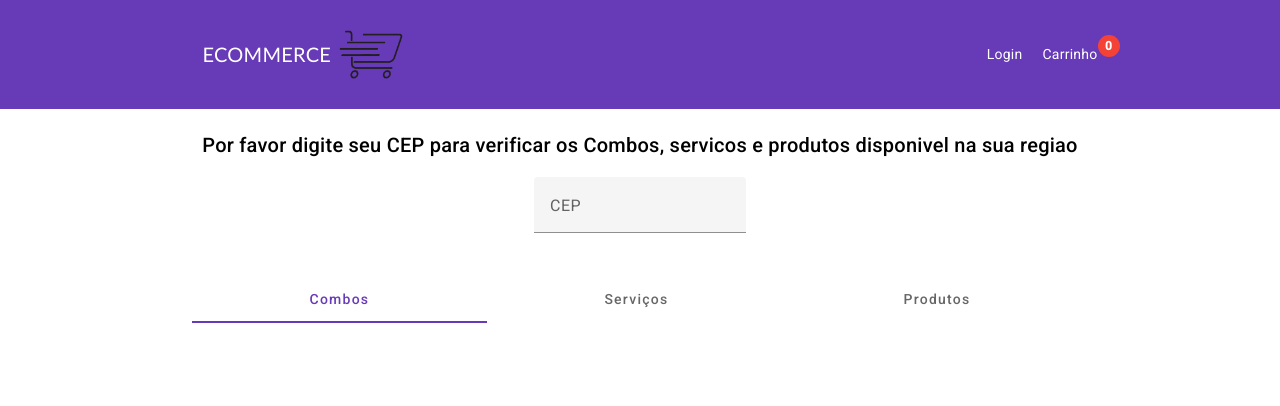
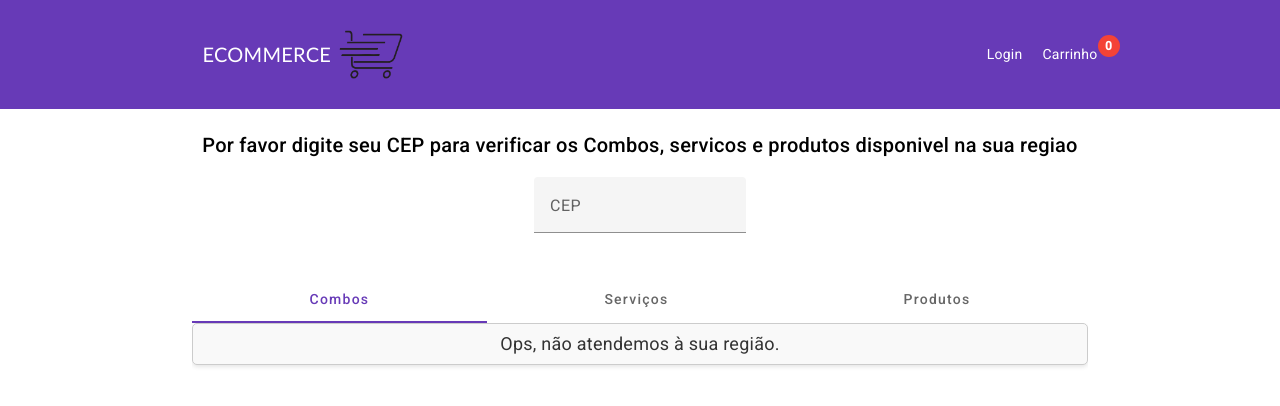
Before and after one commit to brunosbrito/ecommerce, an Angular app in the folder ecommerce-frontend/: page / in a window 1280 px wide. Shown: the top 406 px of the page. Built offline with nearby package versions, Linux system fonts and the light colour scheme.

Commit message:
project ajustadjusted

```diff
--- a/ecommerce-frontend/src/app/combo-card/combo-card.component.html
+++ b/ecommerce-frontend/src/app/combo-card/combo-card.component.html
@@ -1,4 +1,4 @@
-<div class="content">
+<div class="content"  *ngIf="combos.length > 0; else emptyCombo">
   <mat-card class="item-card" *ngFor="let combo of combos">
     <mat-card-content>
       <h2 mat-card-title>{{ combo.name }}</h2>
@@ -22,3 +22,6 @@
     </mat-card-actions>
   </mat-card>
 </div>
+<ng-template #emptyCombo>
+  <p class="empty-message">Ops, não atendemos à sua região.</p>
+</ng-template>
--- a/ecommerce-frontend/src/app/item-card/item-card.component.html
+++ b/ecommerce-frontend/src/app/item-card/item-card.component.html
@@ -1,4 +1,4 @@
-<div class="content">
+<div class="content" *ngIf="items.length > 0; else emptyItems">
   <mat-card class="item-card" *ngFor="let item of items">
     <mat-card-content>
       <h2 mat-card-title>{{ item.name }}</h2>
@@ -10,3 +10,6 @@
     </mat-card-actions>
   </mat-card>
 </div>
+<ng-template #emptyItems>
+  <p class="empty-message">Ops, não atendemos à sua região.</p>
+</ng-template>
--- a/ecommerce-frontend/src/styles.css
+++ b/ecommerce-frontend/src/styles.css
@@ -9,3 +9,14 @@ body { margin: 0; font-family: Roboto, "Helvetica Neue", sans-serif; }
   color: #03770c;
   font-weight: bold;
 }
+
+.empty-message {
+  font-size: 18px;
+  color: #333;
+  text-align: center;
+  padding: 10px;
+  border: 1px solid #ccc;
+  border-radius: 5px;
+  background-color: #f9f9f9;
+  box-shadow: 0 2px 4px rgba(0, 0, 0, 0.1);
+}
```
Also changed, not shown: 1 other file (tests, documents, lock files or other folders).
